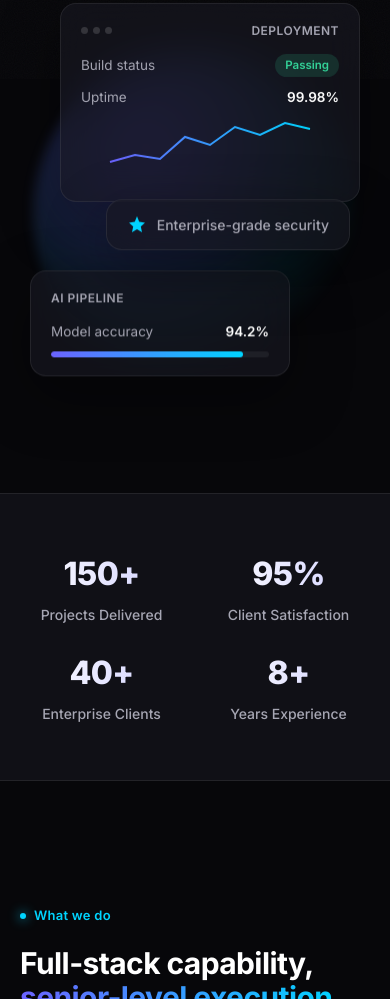
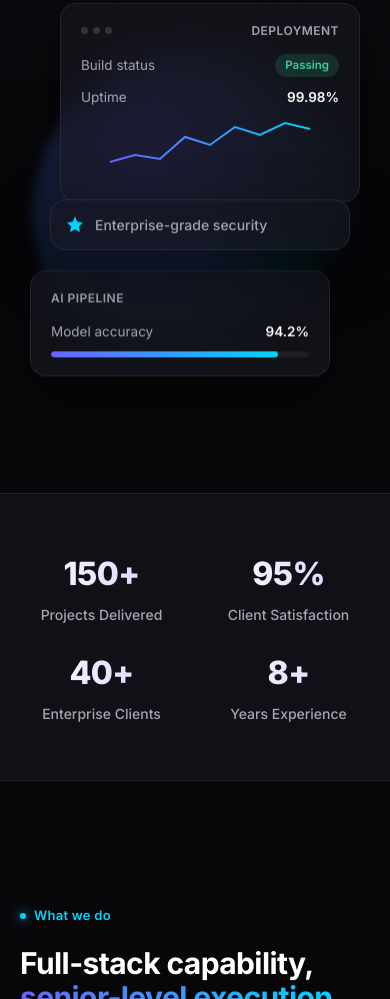
Before and after one commit to Darla-droid/Adrademo, a plain HTML site: page index.html in a window 390 px wide. Shown: the part 765-1764 px from the top of the page. Drawn offline with Linux system fonts and the light colour scheme.

Commit message:
Adjusted mobile hero cards

```diff
--- a/style.css
+++ b/style.css
@@ -813,7 +813,7 @@ input, textarea, select { font-family: inherit; }
 
   .floating-card {
     position: absolute;
-    transform: scale(.9);
+    transform: scale(.6);
   }
 
   .card-1 {
@@ -823,15 +823,16 @@ input, textarea, select { font-family: inherit; }
   }
 
   .card-2 {
-    width: 260px;
+    width: 300px;
     left: 10px;
     bottom: 40px;
   }
 
   .card-3 {
     top: 210px;
+    width: 300px;
     right: 20px;
-    padding: 14px 20px;
+    padding: 14px 14px;
     font-size: 14px;
   }
 
```
